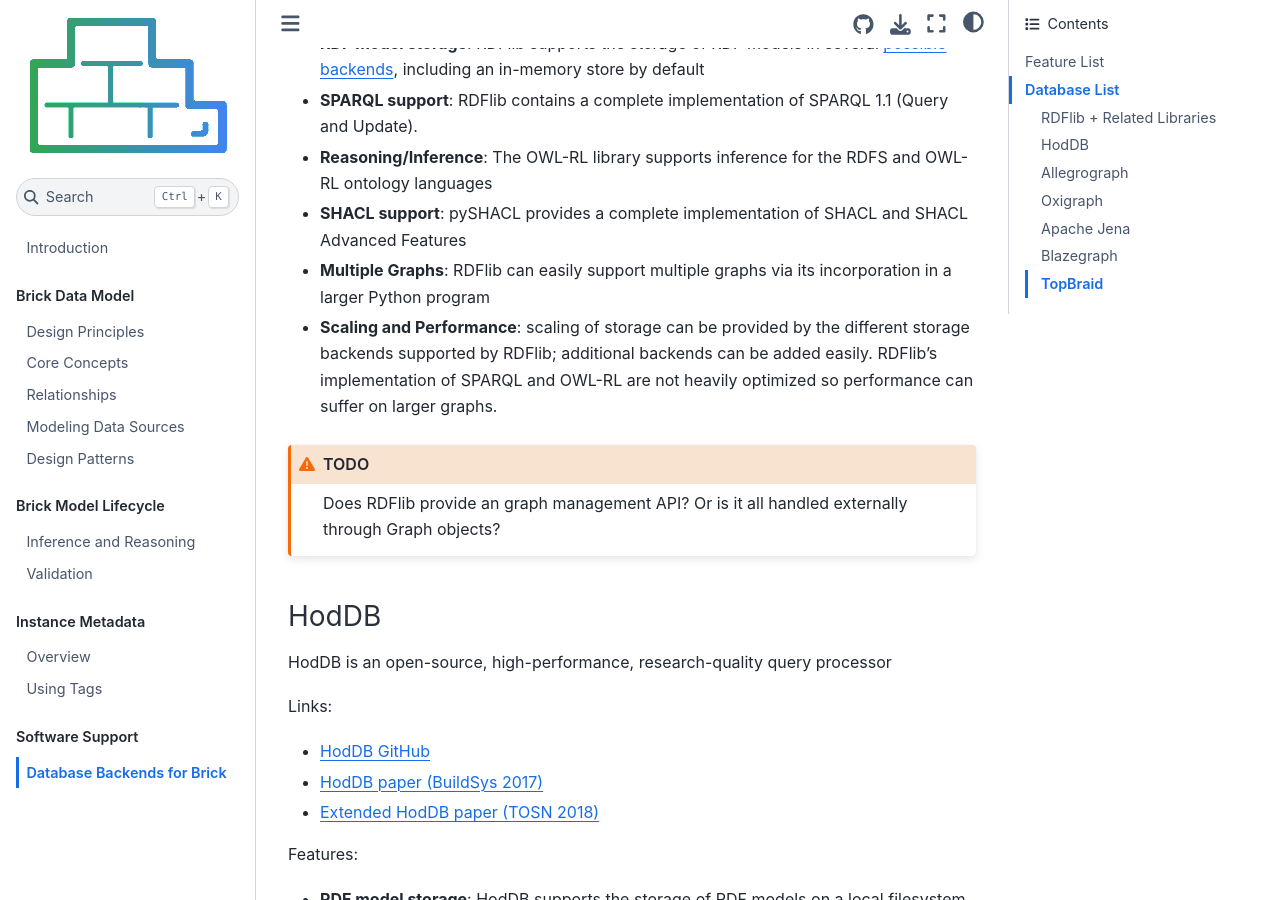
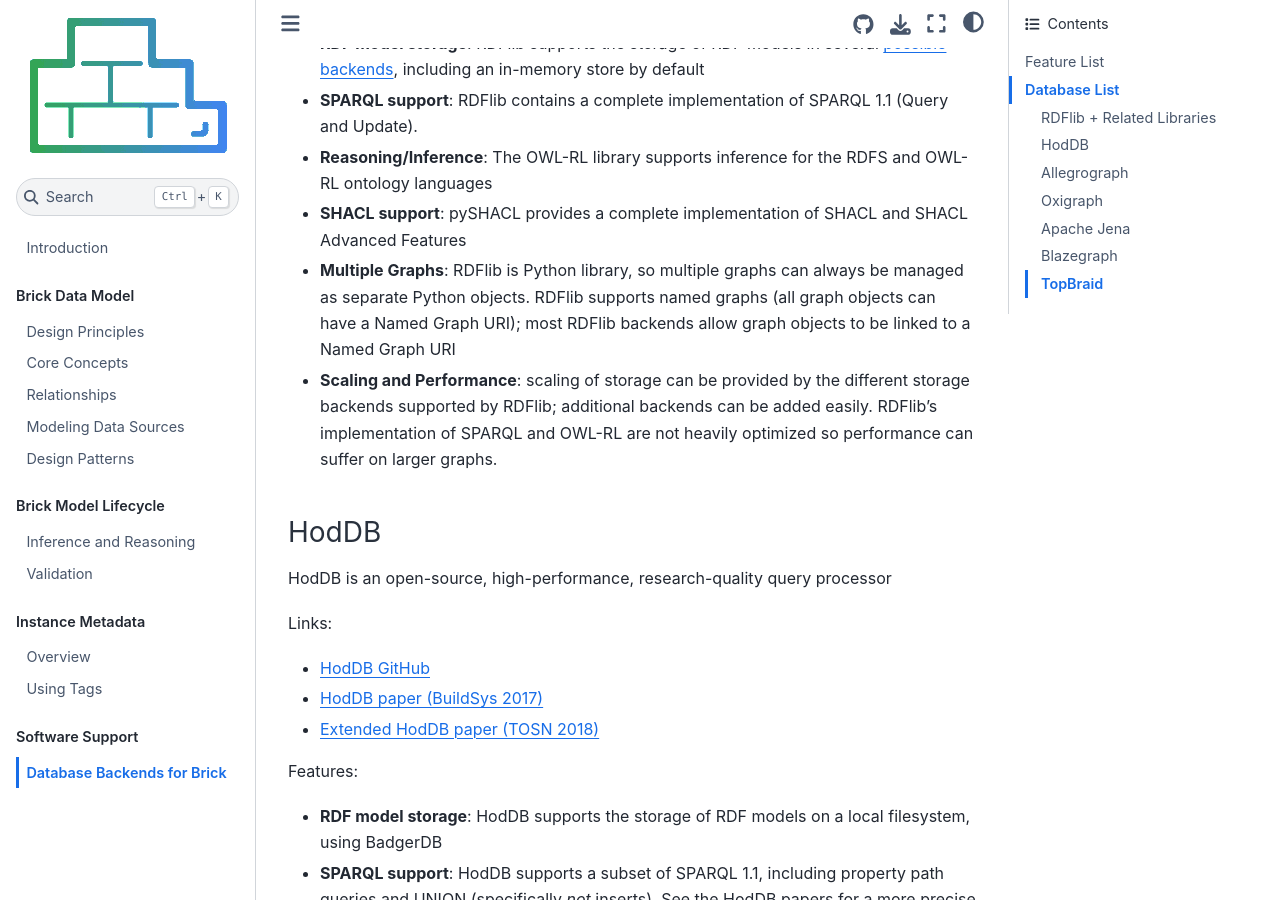
Before and after one commit to BrickSchema/docs, a Jupyter Book: the page built from software/database.md, in a window 1280 px wide and 900 px high, scrolled down 1340 px. Built offline with Jupyter Book 1.0.4 settings and Sphinx 7.4.7 and the Sphinx Book theme 1.1.4, drawn with Linux system fonts in a browser that asks for light colours.

Commit message:
update rdflib named graph description

````diff
--- a/software/database.md
+++ b/software/database.md
@@ -36,14 +36,8 @@ Features:
 - **SPARQL support**: RDFlib contains a complete implementation of SPARQL 1.1 (Query and Update).
 - **Reasoning/Inference**: The OWL-RL library supports inference for the RDFS and OWL-RL ontology languages
 - **SHACL support**: pySHACL provides a complete implementation of SHACL and SHACL Advanced Features
-- **Multiple Graphs**: RDFlib can easily support multiple graphs via its incorporation in a larger Python program
-
+- **Multiple Graphs**: RDFlib is Python library, so multiple graphs can always be managed as separate Python objects. RDFlib supports named graphs (all graph objects can have a Named Graph URI); most RDFlib backends allow graph objects to be linked to a Named Graph URI
 - **Scaling and Performance**: scaling of storage can be provided by the different storage backends supported by RDFlib; additional backends can be added easily. RDFlib's implementation of SPARQL and OWL-RL are not heavily optimized so performance can suffer on larger graphs.
-
-```{admonition} TODO
-:class: warning
-Does RDFlib provide an graph management API? Or is it all handled externally through Graph objects?
-```
 
 ### HodDB
 
````
